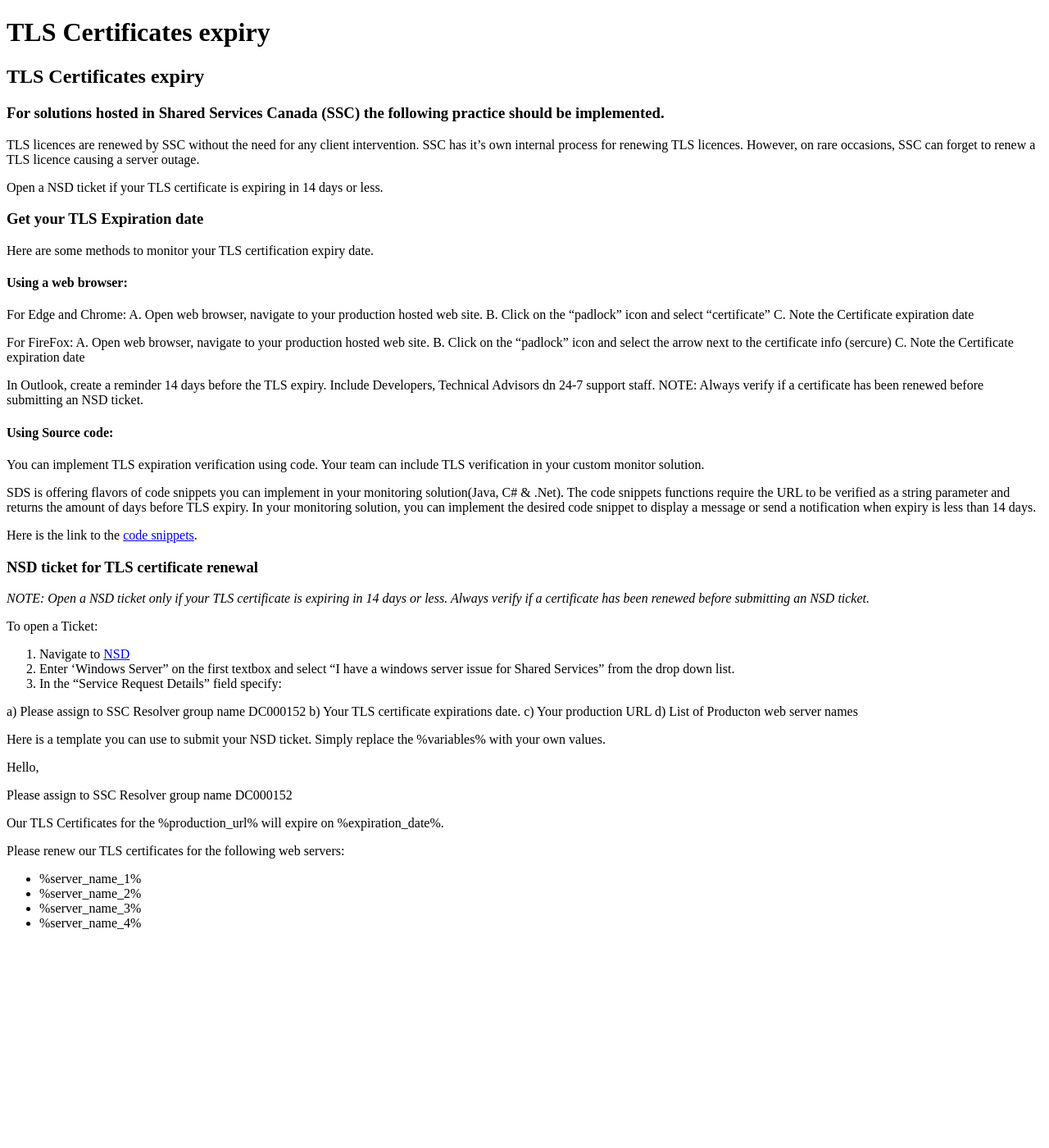
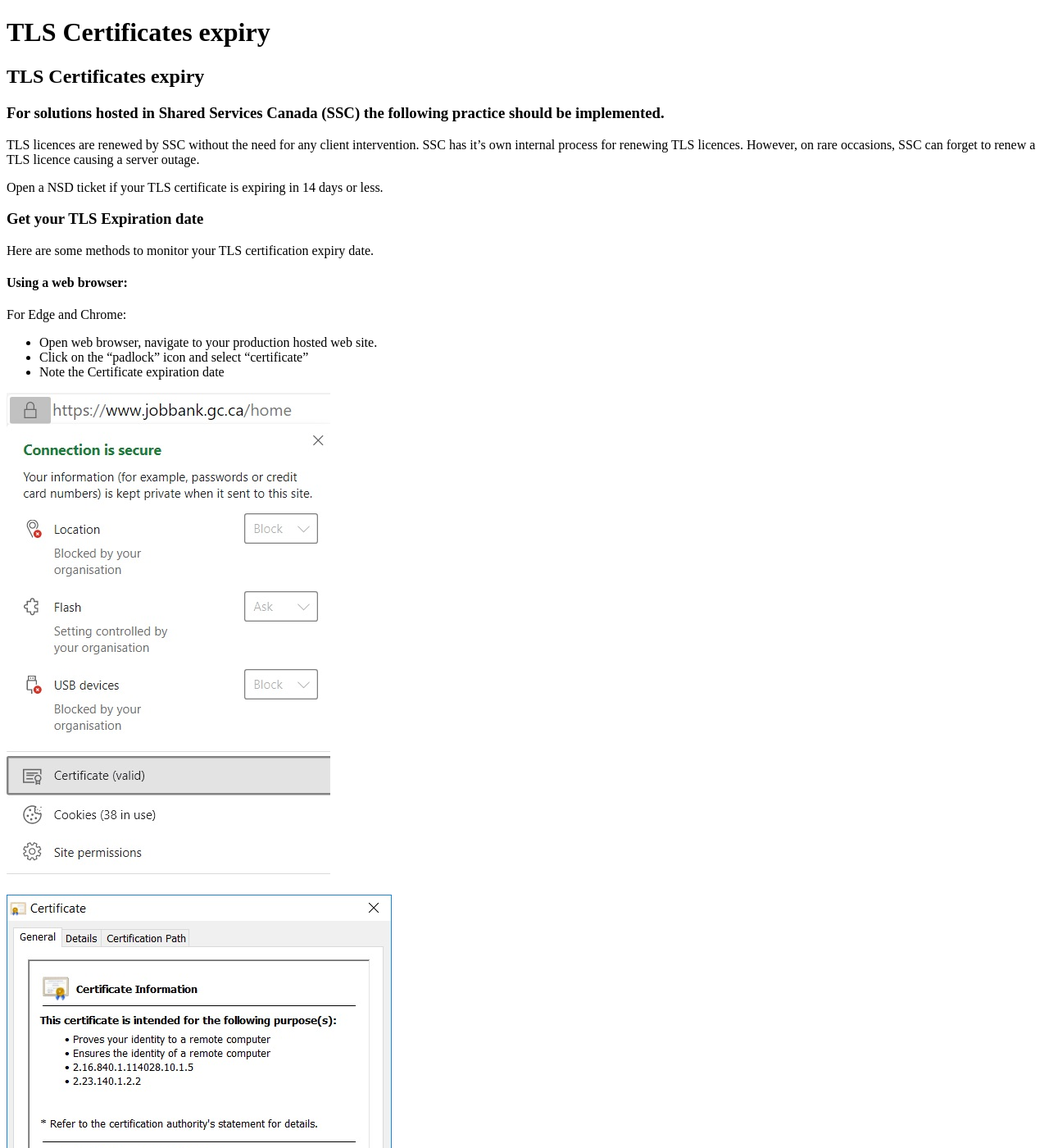
Before and after one commit to esdc-devcop/esdc-devcop.github.io, a Jekyll site: the page built from _guides/TLS_Certificate_Expiry.md, in a window 1280 px wide and 1400 px high. Shown: the whole window at 82% size. Built offline with Jekyll 4.4.1, drawn with Linux system fonts in a browser that asks for light colours; comment, search, counter and statistics services are not loaded; some of the changed text lies outside the part shown.

Commit message:
Update TLS_Certificate_Expiry.md

```diff
--- a/_guides/TLS_Certificate_Expiry.md
+++ b/_guides/TLS_Certificate_Expiry.md
@@ -22,17 +22,26 @@
 #### Using a web browser:
 
 For Edge and Chrome:
-A. Open web browser, navigate to your production hosted web site.
-B. Click on the "padlock" icon and select "certificate"
-C. Note the Certificate expiration date
+* Open web browser, navigate to your production hosted web site.
+* Click on the "padlock" icon and select "certificate"
+* Note the Certificate expiration date
+
+![Edge](../assets/TLSExpiration/MSEdge_Licence.jpg)
+
+![CertificateInfo](../assets/TLSExpiration/Browser_LicenceInfo.jpg)
 
 For FireFox:
-A. Open web browser, navigate to your production hosted web site.
-B. Click on the "padlock" icon and select the arrow next to the certificate info (sercure)
-C. Note the Certificate expiration date
+* Open web browser, navigate to your production hosted web site.
+* Click on the "padlock" icon and select the arrow next to the certificate info (secure)
+![FireFox1](../assets/TLSExpiration/Firefox_Licence.jpg)
 
-In Outlook, create a reminder 14 days before the TLS expiry. Include Developers, Technical Advisors dn 24-7 support staff.
-NOTE: Always verify if a certificate has been renewed before submitting an NSD ticket.
+![FireFox2](../assets/TLSExpiration/Firefox_Licence_2.jpg)
+
+* Note the Certificate expiration date
+
+![FireFox3](../assets/TLSExpiration/Firefox_Licence_3.jpg)
+
+###### Create a reminder 14 days before the TLS expiry using Outlook Calendar or your desired tool. Include Developers, Technical Advisors and 24-7 support staff.
 
 #### Using Source code:
 
```
Also changed, not shown: other parts of _guides/TLS_Certificate_Expiry.md (+2 -0 lines).
